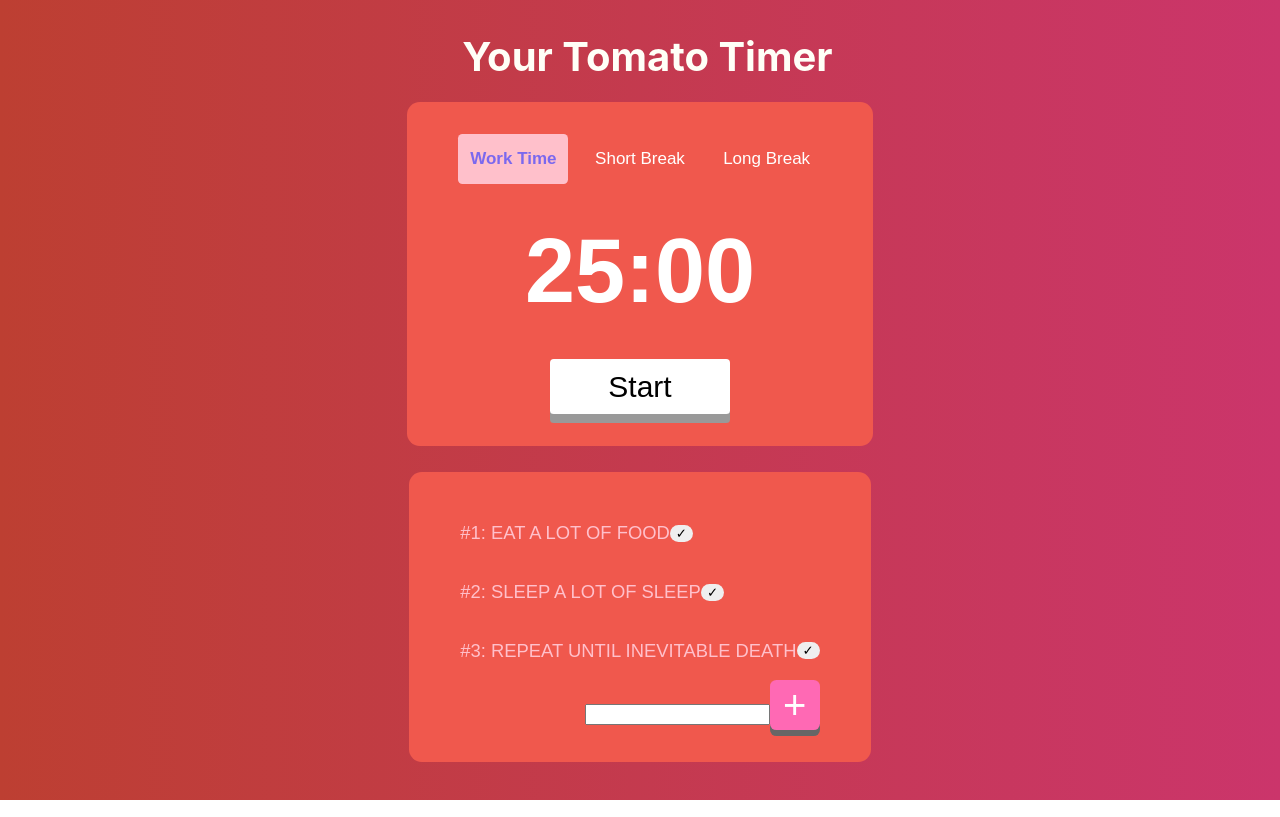
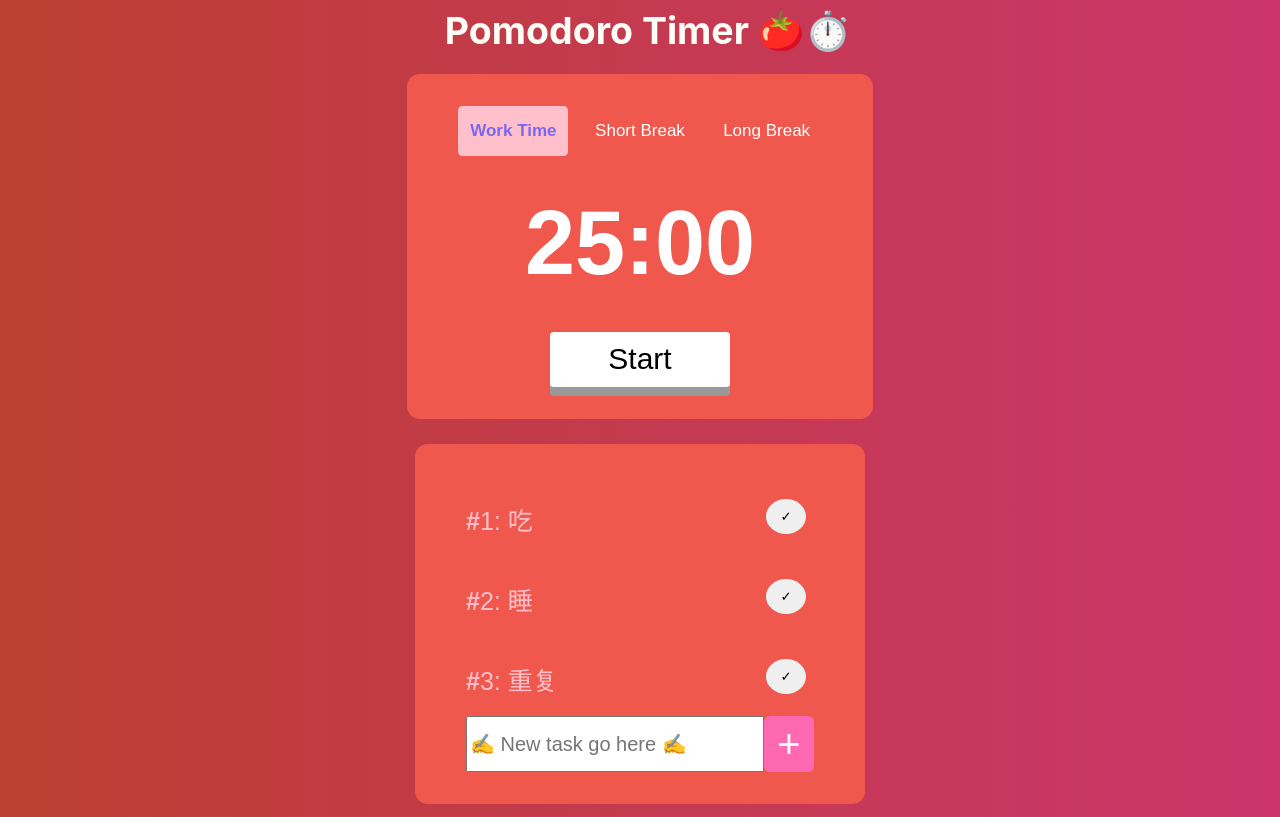
Before and after one commit to steveshi0/pomodoro-timer, a React (Create React App) app in the folder timer/: page / in a window 1280 px wide. Built offline with nearby package versions, Linux system fonts and the light colour scheme.

Commit message:
task functionality and styling

```diff
--- a/timer/src/App.css
+++ b/timer/src/App.css
@@ -14,6 +14,12 @@ body {
   justify-content: center;
   align-items: center;
   min-height: 100vh;
+}
+
+@media (max-width: 400px) {
+  #pomodoro_timer {
+    margin: 10% 2%;
+  }
 }
 
 
--- a/timer/src/components/Header.jsx
+++ b/timer/src/components/Header.jsx
@@ -1,18 +1,20 @@
-import React from 'react';
+import React, {useEffect}from 'react';
 
 const header_style = {
   color: "#FFFFF7",
-  fontSize: "40px",
+  fontSize: "37.5px",
   whiteSpace: "nowrap",
   textAlign: "center",
-  margin: "2%",
+  margin: "2%"
 }
+//const randomSmilingFace = <span id={"random-smiling-face"} style={{fontSize: "1000px"}}>&#129322;</span>
 
 const Header = () => {
+
   return(
     <div>
       <h1 style={header_style}>
-        Your Tomato Timer
+        Pomodoro Timer 🍅⏱️
       </h1>
       {/*<img src={"./Header-tomato.png"} alt={"header-cool-tomato"} />*/}  {/** Not Working */}
     </div>
--- a/timer/src/components/PomodoroSession.css
+++ b/timer/src/components/PomodoroSession.css
@@ -63,6 +63,6 @@
     font-weight: bold;
 }
 .session-start-on {
-    box-shadow: 0 5px #666 !important;
-    transform: translateY(4px);
+    box-shadow: 0 0px #666 !important;
+    transform: translateY(9px);
 }
--- a/timer/src/components/PomodoroSession.jsx
+++ b/timer/src/components/PomodoroSession.jsx
@@ -66,6 +66,16 @@ export default class PomodoroSession extends React.Component {
     }
   }
 
+  showResetButton() {
+    if (!this.state.countingDown) {
+      if (this.state.minutes < TIME[this.state.sessionNum]
+        || (this.state.minutes == TIME[this.state.sessionNum] && this.state.seconds != 0)) {
+        return(
+          <button type={"button"} placeholder={"RESET"} value={"reset"} onClick={console.log("dshif s")}>RESET</button> )
+      }
+    }
+  }
+
   // Mount when the user click on Start button
   componentDidMount() {
     document.getElementById("session-item" + this.state.sessionNum).classList.add("session-selected");
@@ -81,15 +91,15 @@ export default class PomodoroSession extends React.Component {
         }));
       } else if (this.state.countingDown && this.state.minutes === 0 && this.state.seconds === 0) {
         this.handleSessionChangeStyling((this.state.sessionNum + 1) % 3);
-        this.handleSessionStartStyling();
+        //this.handleSessionStartStyling();
         this.setState((prevState) => ({
           sessionNum: (prevState.sessionNum + 1) % 3,
           minutes: TIME[(prevState.sessionNum + 1) % 3],
           seconds: 0,
-          countingDown: false
+          countingDown: true
         }));
       }
-    }, 1);
+    }, 1000);
   }
   componentWillUnmount() {
     clearInterval(this.countDownInterval);
@@ -116,6 +126,7 @@ export default class PomodoroSession extends React.Component {
         </h1>
         <button id={"session-start"} type={"button"} placeholder={"START"} value={"start"}
                 onClick={this.handleSessionStart}>{!this.state.countingDown ? "Start" : "Pause"}</button>
+        {this.showResetButton()}
       </div>
     )
   }
--- a/timer/src/components/PomodoroTasks.css
+++ b/timer/src/components/PomodoroTasks.css
@@ -1,3 +1,11 @@
+/**
+-->PomodoroTask component<--
+tasks-root-container (div)
+    ---task-list-container(div)
+    ---add-task-container(div)
+        ---add-task-input(input)
+        ---add-task-btn(button)
+ */
 #tasks-root-container {
     display: flex;
     flex-direction: column;
@@ -7,15 +15,25 @@
     margin: 1%;
     color: white;
     font-family: Arial, serif;
-  align-items: flex-end;
  }
  @media (max-width: 400px) {
      #tasks-root-container {
-   padding: 2.5vw 2vw;
+         padding-right: 10px;
+         padding-top: 40px;
+         padding-bottom: 40px;
      }
  }
  #task-list-container {
   float: inherit;
+ }
+ #add-task-container {
+     display: flex;
+
+ }
+ #add-task-input {
+     font-size: 20px;
+     height: 50px;
+     width: 290px;
  }
  #add-task-btn {
      cursor: pointer;
@@ -26,12 +44,10 @@
      color: white;
      font-size: 40px;
      width: 50px;
-  height: 50px;
-  box-shadow: 0 6px #666;
+     height: 56px;
  }
  #add-task-btn:active {
   box-shadow: 0 2px #666 !important;
-  transform: translateY(4px);;
  }
  .finished_task {
   background-color: black;
--- a/timer/src/components/PomodoroTasks.jsx
+++ b/timer/src/components/PomodoroTasks.jsx
@@ -6,13 +6,15 @@ const PomodoroTasks = () => {
   // TaskList containing all Task component that will be shown on the screen
   const [newTask, setTask] = useState("");
   const [taskList, setTaskList] = useState([
-      "EAT A LOT OF FOOD",
-      "SLEEP A LOT OF SLEEP",
-      "REPEAT UNTIL INEVITABLE DEATH"
+      "吃",
+      "睡",
+      "重复"
   ]);
+  const randomSmilingFace = <span id={"random-smiling-face"} style={{fontSize: "1000px"}}>&#129322;</span>
 
   // add(), delete(), check/uncheck() from the taskList
-  function addTask() {
+  function addTask(e) {
+    document.getElementById("add-task-input").value="";
     if (newTask.length !== 0 && taskList.indexOf(newTask) === -1) {
       setTaskList([...taskList, newTask]);
       setTask("");
@@ -42,7 +44,7 @@ const PomodoroTasks = () => {
         })}
       </div>
       <div id={"add-task-container"}>
-        <input id={"add-task-input"} type={"text"} placeholder={newTask} onChange={(e) => setTask(e.target.value)}/>
+        <input id={"add-task-input"} type={"text"} placeholder={"️✍️ New task go here ✍️"} onChange={(e) => setTask(e.target.value)}/>
         <button id={"add-task-btn"} type={"button"} onClick={addTask}>+</button>
       </div>
     </div>
--- a/timer/src/components/Task.jsx
+++ b/timer/src/components/Task.jsx
@@ -2,24 +2,23 @@ import React from 'react';
 
 const taskStyle = {
   display: "flex",
-  flexDirection: "flex-end",
   color: "pink",
-  fontSize: "18.4px",
+  fontSize: "25px",
   maxWidth: "90vw",
   alignItems: "center",
 };
-
+const individualTaskStyle = {
+  float: "right",
+  width: "300px",
+  height: "30px"
+};
 const taskFinishStyle = {
-  display: "flex",
-  flexDirection: "flex-end",
-  maxHeight: "4vh",
+  width: "40px",
+  height: "35px",
   border: "none",
-  borderRadius: "5vw",
-  justifyContent: "right"
-};
-
-const individualTaskStyle = {
-
+  borderRadius: "50%",
+  justifyContent: "right",
+  justifySelf: "end"
 };
 
 /**
@@ -32,8 +31,8 @@ const Task = (props) => {
   console.log(props);
   return(
     <div style={taskStyle}>
-      <p id={"individual-task-num" + props.taskNum} className={"individual_task"}>
-        #{props.taskNum + 1}: {props.taskDescription}
+      <p id={"individual-task-num" + props.taskNum} className={"individual_task"} style={individualTaskStyle}>
+        <strong>#</strong>{props.taskNum + 1}: {props.taskDescription}
       </p>
       <button id={"task-finish-num" + props.taskNum} type={"button"}
               style={taskFinishStyle} onClick={(e) => props.finishTask(props.taskNum)}>&#10003;
```
Also changed, not shown: 1 other file (tests, documents, lock files or other folders). Lines whose indentation alone changed are shown as unchanged.
